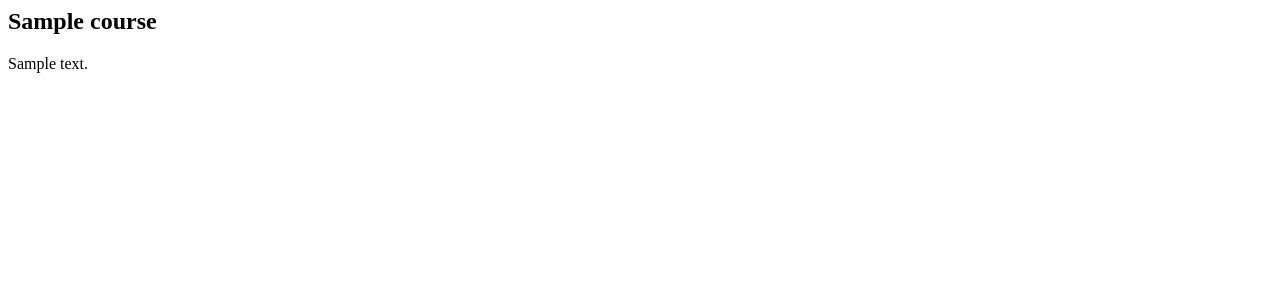
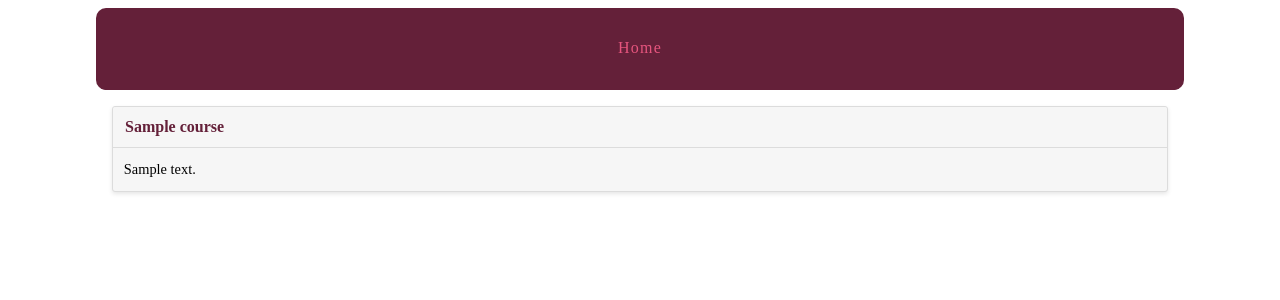
Before and after one commit to amit-sgwn/learning_site, a Django app: template courses/templates/courses/course_list.html in a window 1280 px wide. Shown: the top 300 px of the page. Run offline with Django 3.2, Linux system fonts and the light colour scheme; the template is opened without the code that fills it: most values are stand-ins (such as "Sample title", 1, 10 or a date in 2020).

Commit message:
Added interpage link

```diff
--- a/courses/templates/courses/course_list.html
+++ b/courses/templates/courses/course_list.html
@@ -1,4 +1,15 @@
-{% for course in courses %}
-<h2>{{ course.title }}</h2>
-    {{ course.description }}
-{% endfor %}
+{% extends "layout.html" %}
+
+{% block title %}Available Courses {% endblock %}
+{% block content %}
+    <div class="cards">
+        {% for course in courses %}
+            <div class="card">
+                <header><a href="{% url 'detail' pk=course.pk %}">{{ course.title }}</a></header>
+                <div class="card-copy">
+                    {{ course.description }}
+                </div>
+            </div>
+        {% endfor %}
+    </div>
+{% endblock %}
```
